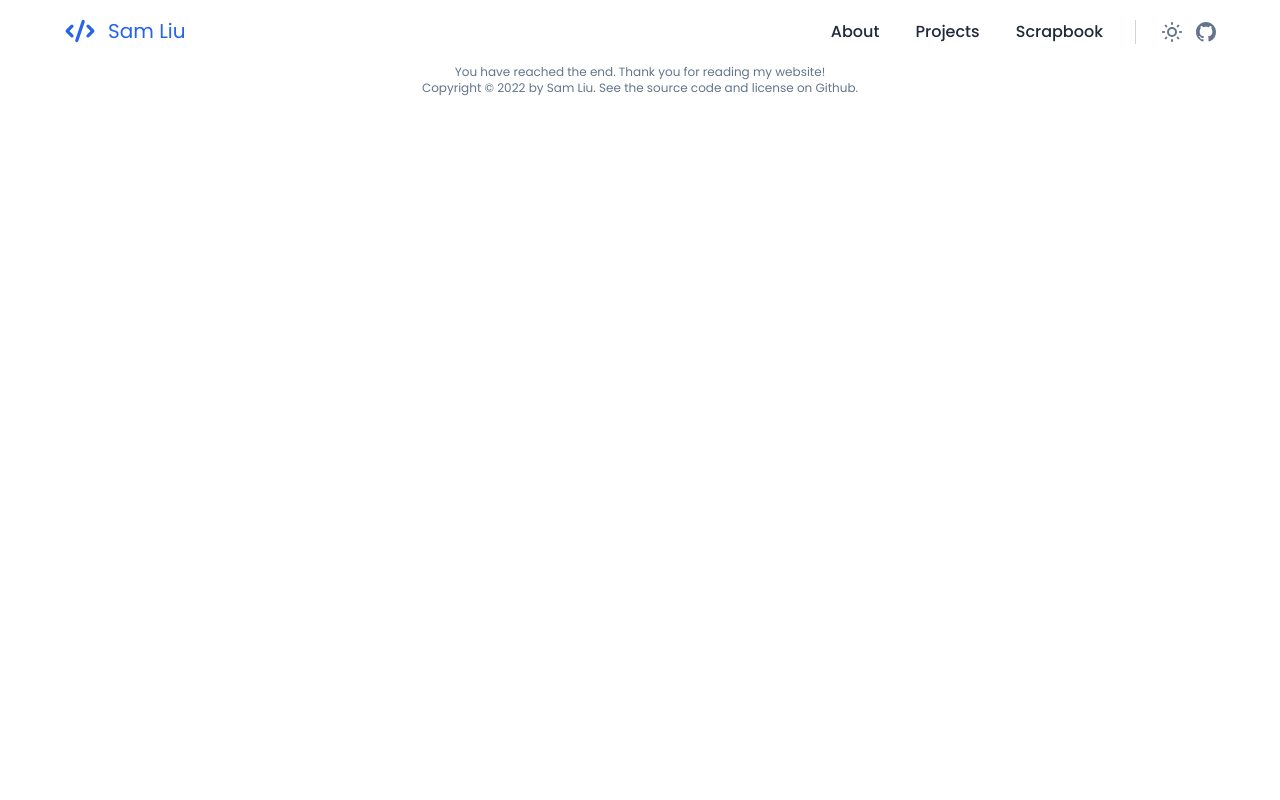
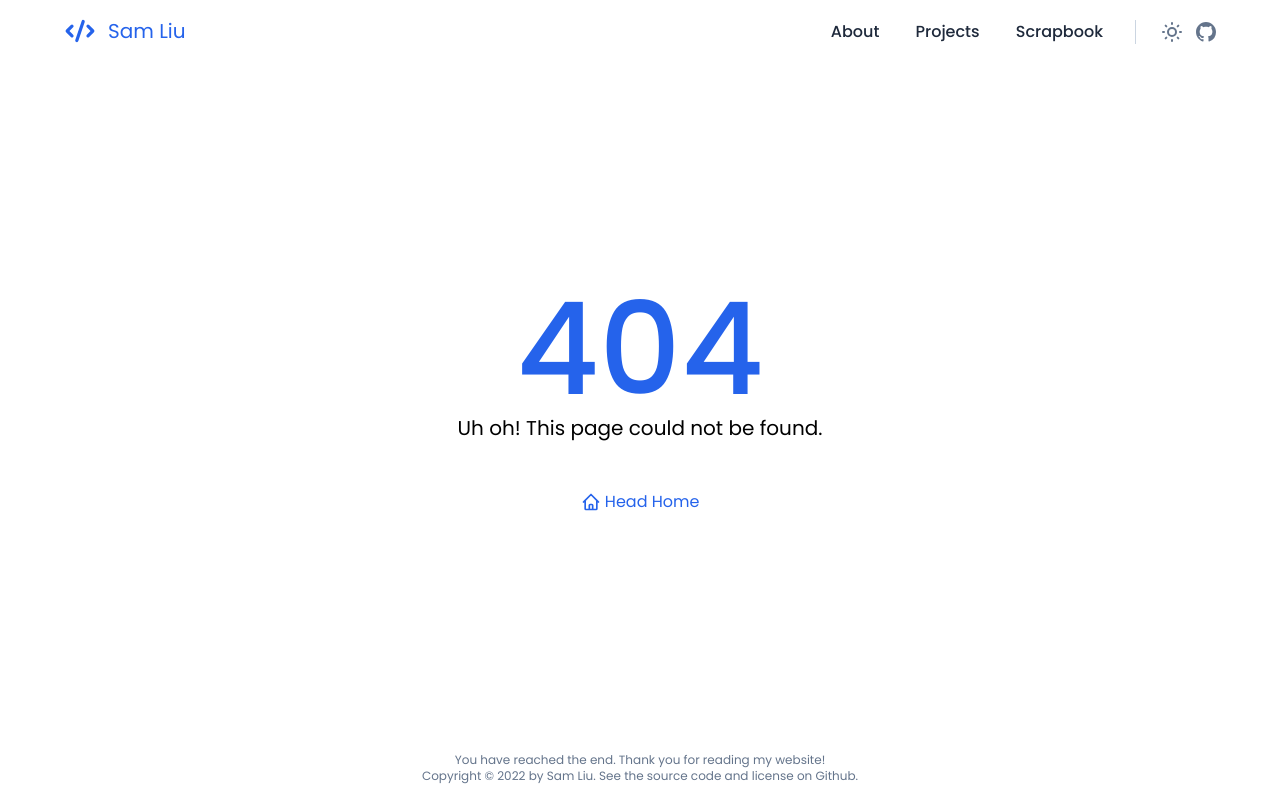
Before and after one commit to samdev-7/website, a SvelteKit app: page /404 in a window 1280 px wide. Before the commit this address had no page. Built offline with nearby package versions, Linux system fonts and the light colour scheme.

Commit message:
Add 404 Page

```diff
--- /dev/null
+++ b/src/routes/404/+page.svelte
@@ -0,0 +1,16 @@
+<div class="w-full -mb-16 h-screen flex">
+
+    <div class="m-auto text-center">
+        <div>
+            <h1 class="text-blue-600 dark:text-blue-400 text-9xl font-medium">404</h1>
+            <h2 class="text-xl">Uh oh! This page could not be found.</h2>
+        </div>
+        <div class="mt-12">
+            <a class="text-blue-600 dark:text-blue-400 hover:underline" rel="noopener" href="/">
+                <svg class="inline h-5 mb-0.5" viewBox="0 0 24 24"><path fill="none" stroke="currentColor" stroke-linecap="round" stroke-linejoin="round" stroke-width="2" d="m3 12l2-2m0 0l7-7l7 7M5 10v10a1 1 0 0 0 1 1h3m10-11l2 2m-2-2v10a1 1 0 0 1-1 1h-3m-6 0a1 1 0 0 0 1-1v-4a1 1 0 0 1 1-1h2a1 1 0 0 1 1 1v4a1 1 0 0 0 1 1m-6 0h6"/></svg>
+                <p class="inline">Head Home</p>
+            </a>
+        </div>
+    </div>
+
+</div>
```
